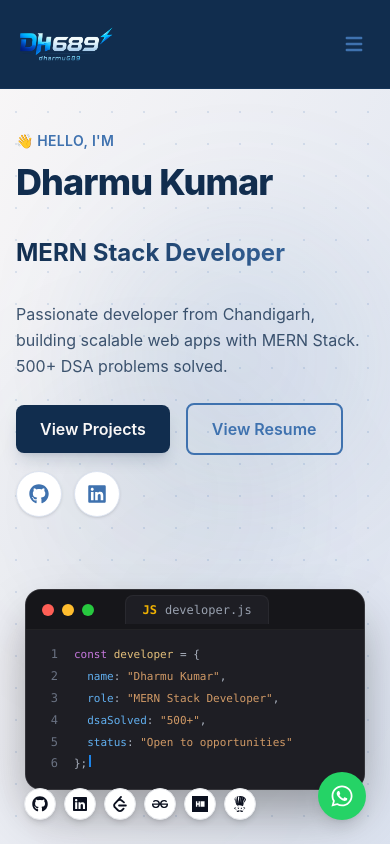
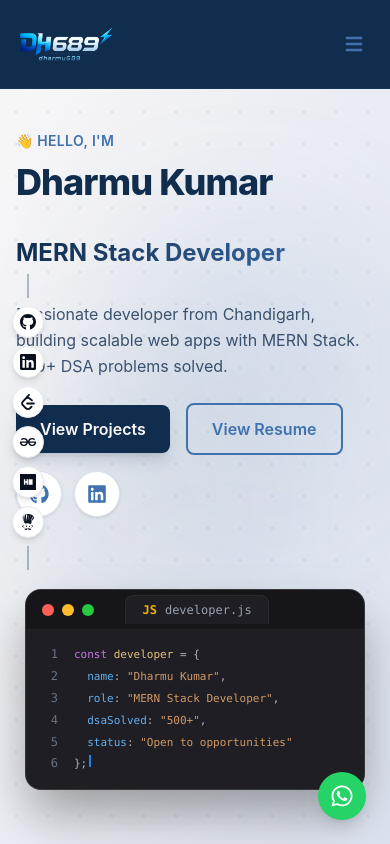
Before and after one commit to dharmu689/Portfolio, a React (Vite) app in the folder client/: page / in a window 390 px wide. Shown: the top 844 px of the page. Built offline with nearby package versions, Linux system fonts and the light colour scheme.

Commit message:
Update SocialSidebar.jsx

```diff
--- a/client/src/components/SocialSidebar.jsx
+++ b/client/src/components/SocialSidebar.jsx
@@ -42,12 +42,12 @@ const socialLinks = [
 
 const SocialSidebar = () => {
   return (
-    <div className="fixed bottom-6 left-6 flex flex-row items-center z-40 md:flex-col md:left-[20px] md:top-1/2 md:-translate-y-1/2 md:bottom-auto">
+    <div className="fixed left-3 sm:left-[20px] top-1/2 -translate-y-1/2 z-40 flex flex-col items-center">
       {/* Top Divider Line */}
-      <div className="hidden md:block w-[1.5px] h-10 bg-brandNavy/30" />
+      <div className="w-[1.5px] h-6 sm:h-10 bg-brandNavy/30" />
 
       {/* Social Links List */}
-      <div className="flex flex-row gap-2 my-0 md:flex-col md:gap-4 md:my-4">
+      <div className="flex flex-col gap-2 sm:gap-4 my-2 sm:my-4">
         {socialLinks.map((link) => {
           const Icon = link.icon
           return (
@@ -57,9 +57,9 @@ const SocialSidebar = () => {
               target="_blank"
               rel="noopener noreferrer"
               aria-label={link.name}
-              className={`group relative flex items-center justify-center w-8 h-8 md:w-10 md:h-10 rounded-full bg-white border border-gray-200 text-[#0A0F1E] shadow-md transition-all duration-300 hover:text-white hover:scale-110 ${link.colorClass}`}
+              className={`group relative flex items-center justify-center w-8 h-8 sm:w-10 sm:h-10 rounded-full bg-white border border-gray-200 text-[#0A0F1E] shadow-md transition-all duration-300 hover:text-white hover:scale-110 ${link.colorClass}`}
             >
-              <Icon className="w-4 h-4 md:w-5 md:h-5 transition-transform duration-300" />
+              <Icon className="w-4 h-4 sm:w-5 h-5 transition-transform duration-300" />
 
               {/* Tooltip on Hover */}
               <span className="hidden md:block absolute left-14 opacity-0 -translate-x-2 pointer-events-none group-hover:opacity-100 group-hover:translate-x-0 bg-brandNavy text-white text-xs font-semibold px-2.5 py-1 rounded-md shadow-lg transition-all duration-300 whitespace-nowrap z-50">
@@ -71,7 +71,7 @@ const SocialSidebar = () => {
       </div>
 
       {/* Bottom Divider Line */}
-      <div className="hidden md:block w-[1.5px] h-10 bg-brandNavy/30" />
+      <div className="w-[1.5px] h-6 sm:h-10 bg-brandNavy/30" />
     </div>
   )
 }
```
